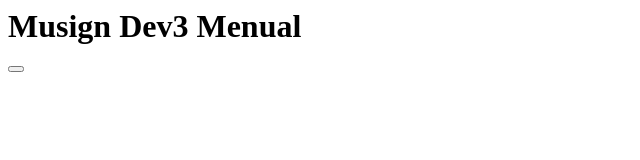
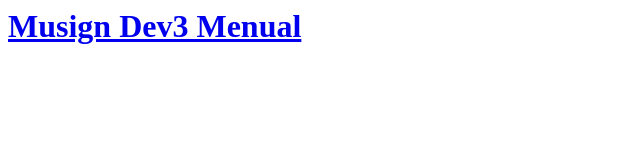
Before and after one commit to thespeace/practicing-blogging-while-practicing-frontend, a plain HTML site: page 01_html/common/header.html in a window 1280 px wide. Shown: the whole page, without its empty margins (0-640 px from the left). Drawn offline with Linux system fonts and the light colour scheme.

Commit message:
221229 19:14 regular commit

```diff
--- a/01_html/common/header.html
+++ b/01_html/common/header.html
@@ -7,11 +7,8 @@
 </head>-->
 <div class="inner_header">
     <h1 class="logo">
-        <a class="logo_link">
+        <a href="https://thespeace.github.io" class="logo_link">
             <span>Musign Dev3 Menual</span>
         </a>
     </h1>
-    <!--<button class="btn_menu">menu</button>-->
-    <button class="btn_search" onclick="alert('coming soon..')"></button>
-    <!--검색<div class=""></div>-->
 </div>
```
Also changed, not shown: 01_html/common/nav.html (+1 -0 lines), index.html (+1 -1 lines).
